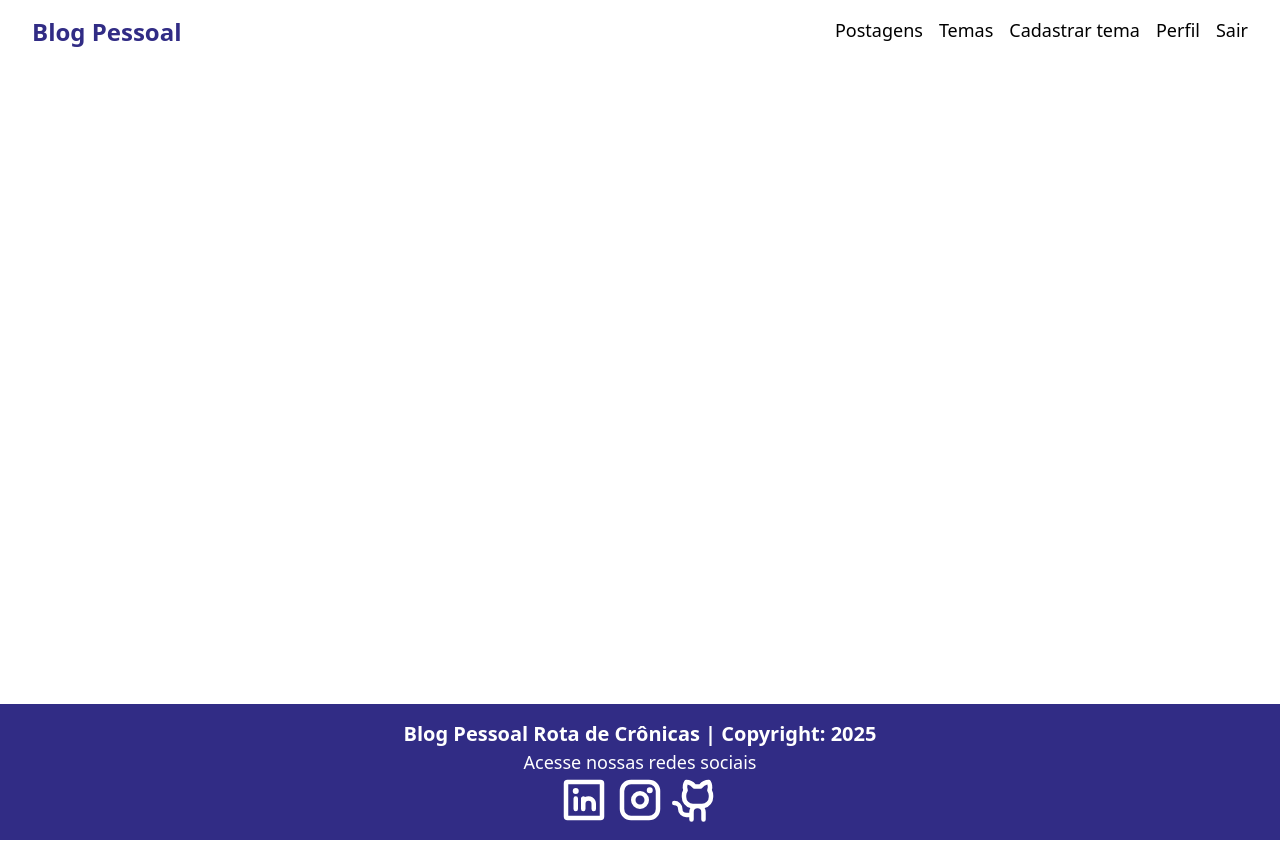
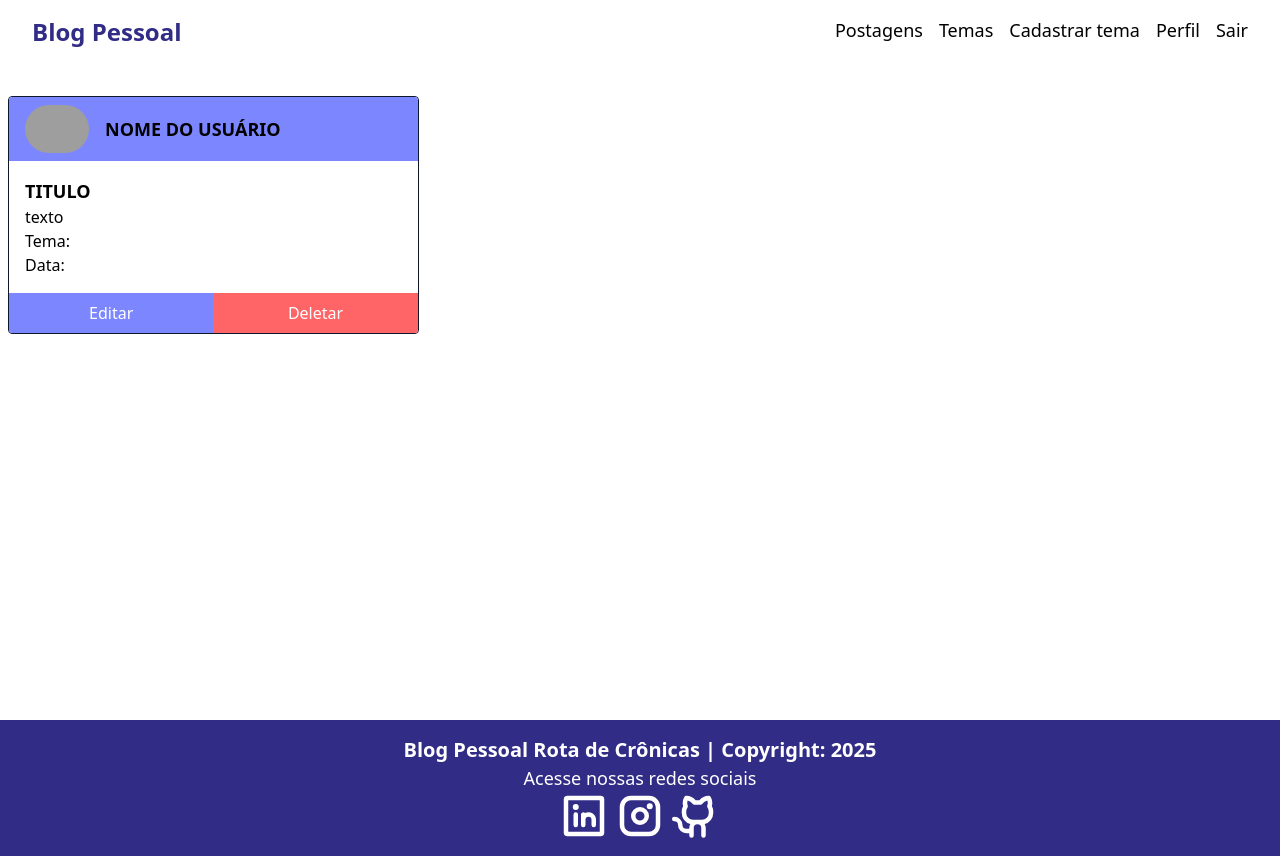
Before and after one commit to inglyd/blog-front, a React (Vite) app: page /postagens in a window 1280 px wide. Built offline with nearby package versions, Linux system fonts and the light colour scheme; grey boxes are pictures that could not be loaded.

Commit message:
style: :art: estilização dos componentes  CardPostagem e ListaPostagem

```diff
--- a/src/App.tsx
+++ b/src/App.tsx
@@ -8,6 +8,7 @@
 import ListaTemas from "./components/tema/listaTemas/ListaTemas";
 import FormTema from "./components/tema/formTema/FormTema";
 import DeletarTema from "./components/tema/deletarTema/DeletarTema";
+import ListaPostagens from "./components/postagem/listaPostagens/ListaPostagens";
 
 function App() {
   return (
@@ -24,6 +25,7 @@
               <Route path="/cadastrartema" element={<FormTema />} />
               <Route path="/editartema/:id" element={<FormTema />} />
               <Route path="/deletartema/:id" element={<DeletarTema />} />
+              <Route path="/postagens" element={<ListaPostagens />} />
             </Routes>
           </div>
           <Footer />
--- a/src/components/navbar/Navbar.tsx
+++ b/src/components/navbar/Navbar.tsx
@@ -21,7 +21,9 @@
             Blog Pessoal
           </Link>
           <div className="flex gap-4">
-            Postagens
+            <Link to="/postagens" className="hover:underline">
+              Postagens
+            </Link>
             <Link to="/temas" className="hover:underline">
               Temas
             </Link>
--- /dev/null
+++ b/src/components/postagem/cardPostagem/CardPostagem.tsx
@@ -0,0 +1,47 @@
+import { Link } from "react-router-dom";
+
+function CardPostagem() {
+  return (
+    <div
+      className="border-slate-900 border
+            flex flex-col rounded overflow-hidden justify-between"
+    >
+      <div>
+        <div className="flex w-full bg-indigo-400 py-2 px-4 items-center gap-4">
+          <img
+            src="https://i.imgur.com/pK6vSCy.png"
+            className="h-12 rounded-full"
+            alt=""
+          />
+          <h3 className="text-lg font-bold text-center uppercase">
+            Nome do Usuário
+          </h3>
+        </div>
+        <div className="p-4 ">
+          <h4 className="text-lg font-semibold uppercase">Titulo</h4>
+          <p>texto</p>
+          <p>Tema: </p>
+          <p>Data: </p>
+        </div>
+      </div>
+      <div className="flex">
+        <Link
+          to=""
+          className="w-full text-white bg-indigo-400
+                    hover:bg-indigo-800 flex items-center justify-center py-2"
+        >
+          <button>Editar</button>
+        </Link>
+        <Link
+          to=""
+          className="text-white bg-red-400
+                    hover:bg-red-700 w-full flex items-center justify-center"
+        >
+          <button>Deletar</button>
+        </Link>
+      </div>
+    </div>
+  );
+}
+
+export default CardPostagem;
--- /dev/null
+++ b/src/components/postagem/listaPostagens/ListaPostagens.tsx
@@ -0,0 +1,19 @@
+import CardPostagem from "../cardPostagem/CardPostagem";
+
+function ListaPostagens() {
+    return (
+        <>
+            <div className="flex justify-center w-full my-4">
+                <div className="container flex flex-col mx-2">
+                    <div className='container mx-auto my-4
+                        grid grid-cols-1 md:grid-cols-2
+                        lg:grid-cols-3 gap-4'>
+                        <CardPostagem />
+                    </div>
+                </div>
+            </div>
+        </>
+    );
+}
+
+export default ListaPostagens;
```
